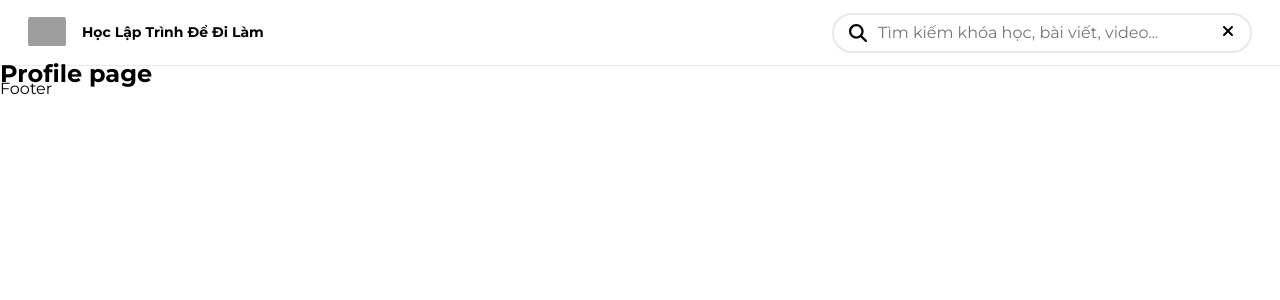
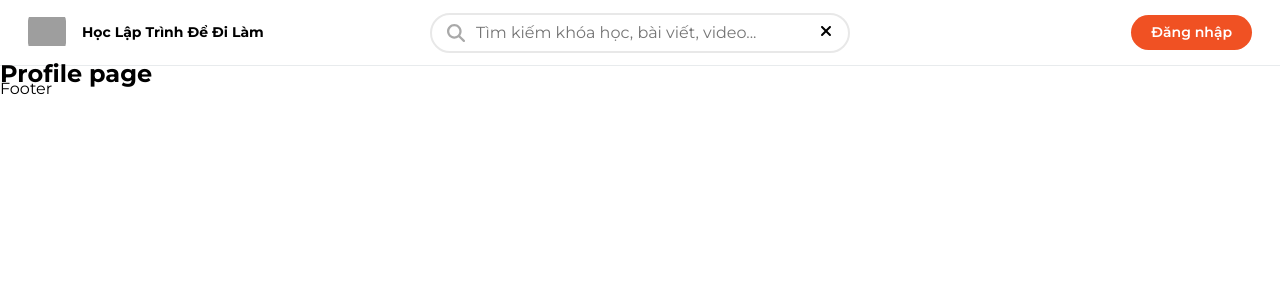
Before and after one commit to MinhVuong68/F8-ui, a React (Create React App) app: page /profile in a window 1280 px wide. Shown: the top 300 px of the page. Built offline with nearby package versions, Linux system fonts and the light colour scheme; grey boxes are pictures that could not be loaded.

Commit message:
fix flex box for input header

```diff
--- a/src/components/Layouts/components/Header/Header.module.scss
+++ b/src/components/Layouts/components/Header/Header.module.scss
@@ -10,7 +10,6 @@
     width: 100%;
     display: flex;
     align-items: center;
-    justify-content: space-between;
 }
 
 .logo {
@@ -31,6 +30,17 @@
     margin-left: 16px;
 }
 
+.abc,
+.logo,
+.action {
+    flex: 1 1;
+}
+
+.abc {
+    display: flex;
+    justify-content: center;
+}
+
 .search {
     border: 2px solid #e8e8e8;
     border-radius: 20px;
@@ -38,12 +48,22 @@
     padding: 0 16px 0 8px;
     width: 420px;
     display: flex;
+    justify-content: center;
+
     input {
-        font-size: 1.6rem;
+        font-size: 100%;
         height: 100%;
         outline: none;
         border: none;
         flex: 1;
+    }
+
+    input:not(:placeholder-shown) .search .icon-search {
+        color: red;
+    }
+
+    &:focus-within {
+        border-color: #333;
     }
 }
 
@@ -51,9 +71,15 @@
     width: 32px;
     height: 100%;
     font-size: 1.8rem;
+    color: #858585;
+    opacity: 0.7;
     display: flex;
     justify-content: center;
     align-items: center;
+    transition: opacity 0.2s ease-in-out;
+    &:hover {
+        opacity: 1;
+    }
 }
 
 .search-input {
@@ -64,5 +90,24 @@
     background-color: transparent;
     border: none;
     outline: none;
+    padding: 4px 0 4px 4px;
     cursor: pointer;
 }
+
+.action {
+    align-items: center;
+    display: flex;
+    justify-content: flex-end;
+}
+
+.button {
+    background-color: var(--primary);
+    border-radius: 999px;
+    color: #fff;
+    cursor: pointer;
+    font-size: 1.4rem;
+    font-weight: 600;
+    padding: 9px 20px;
+    border: none;
+    outline: none;
+}
--- a/src/components/Layouts/components/Header/index.js
+++ b/src/components/Layouts/components/Header/index.js
@@ -2,6 +2,7 @@ import { FontAwesomeIcon } from '@fortawesome/react-fontawesome';
 import { faMagnifyingGlass, faXmark } from '@fortawesome/free-solid-svg-icons';
 import styles from './Header.module.scss';
 import classNames from 'classnames/bind';
+import { Link } from 'react-router-dom';
 
 const cx = classNames.bind(styles);
 
@@ -10,14 +11,15 @@ const Header = () => {
         <header className={cx('wrapper')}>
             <div className={cx('inner')}>
                 <div className={cx('logo')}>
-                    <a href="/">
+                    <Link to="/">
                         <img
                             src="https://static.fullstack.edu.vn/static/media/f8-icon.18cd71cfcfa33566a22b.png"
                             alt="F8"
                         />
-                    </a>
+                    </Link>
                     <h4 className={cx('title-logo')}>Học Lập Trình Để Đi Làm</h4>
                 </div>
+                <div className={cx('abc')}>
                     <div className={cx('search')}>
                         <div className={cx('icon-search')}>
                             <FontAwesomeIcon icon={faMagnifyingGlass} />
@@ -32,6 +34,10 @@ const Header = () => {
                         </button>
                     </div>
                 </div>
+                <div className={cx('action')}>
+                    <button className={cx('button')}>Đăng nhập</button>
+                </div>
+            </div>
         </header>
     );
 };
```
Lines whose indentation alone changed are shown as unchanged.
